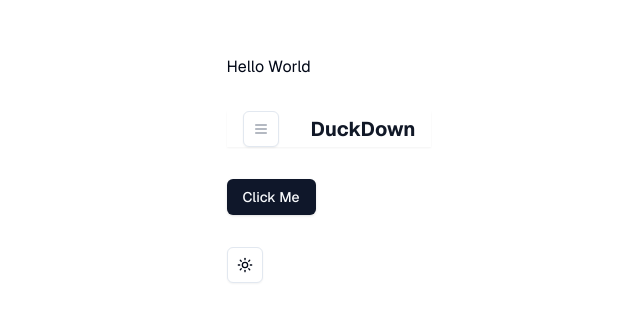
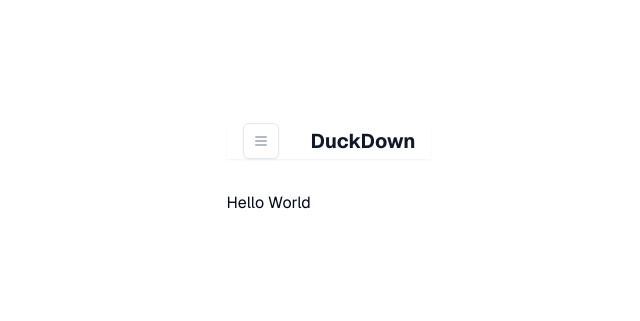
Before and after one commit to Lelouch0909/rubber-duck-debugging-front, a Next.js app: page / in a window 1280 px wide. Shown: the part 231-552 px from the top of the page, without its empty margins (311-951 px from the left). Built offline with nearby package versions, Linux system fonts and the light colour scheme.

Commit message:
feat: page.tsx

```diff
--- a/app/page.tsx
+++ b/app/page.tsx
@@ -1,22 +1,13 @@
-'use client'
-import * as React from 'react'
-import { InputForm } from "@/components/common/Input";
-import { Mail, Lock } from 'lucide-react';
+'use client';
+import * as React from 'react';
 import { Navbar } from '@/components/common/Navbar';
 
-import { ModeToggle } from "@/components/toggle-mode/ToggleMode";
-import { Button } from "@/components/ui/button";
-
 export default function Home() {
-  const [email, setEmail] = React.useState('')
-
   return (
     <div className="grid grid-rows-[20px_1fr_20px] items-center justify-items-center min-h-screen p-8 pb-20 gap-16 sm:p-20 font-[family-name:var(--font-geist-sans)]">
       <main className="flex flex-col gap-8 row-start-2 items-center sm:items-start">
+        <Navbar />
         <h1>Hello World</h1>
-        <Navbar />
-        <Button>Click Me</Button>
-        <ModeToggle />
       </main>
     </div>
   );
```
